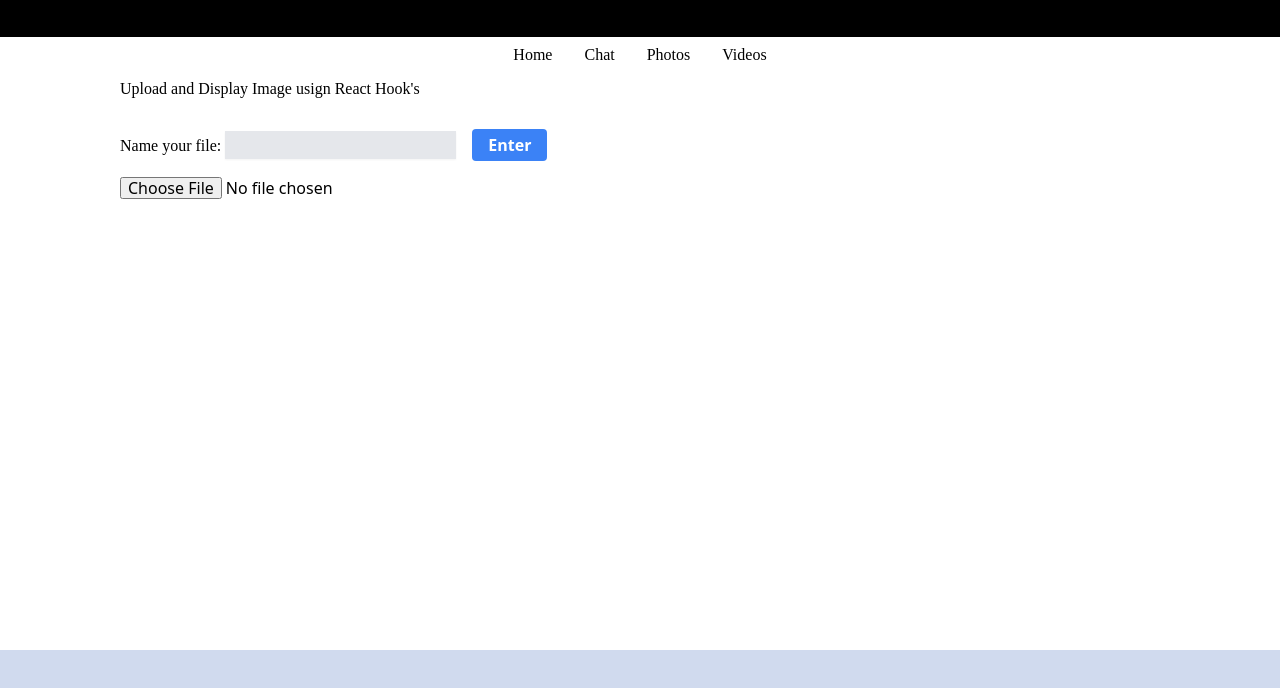
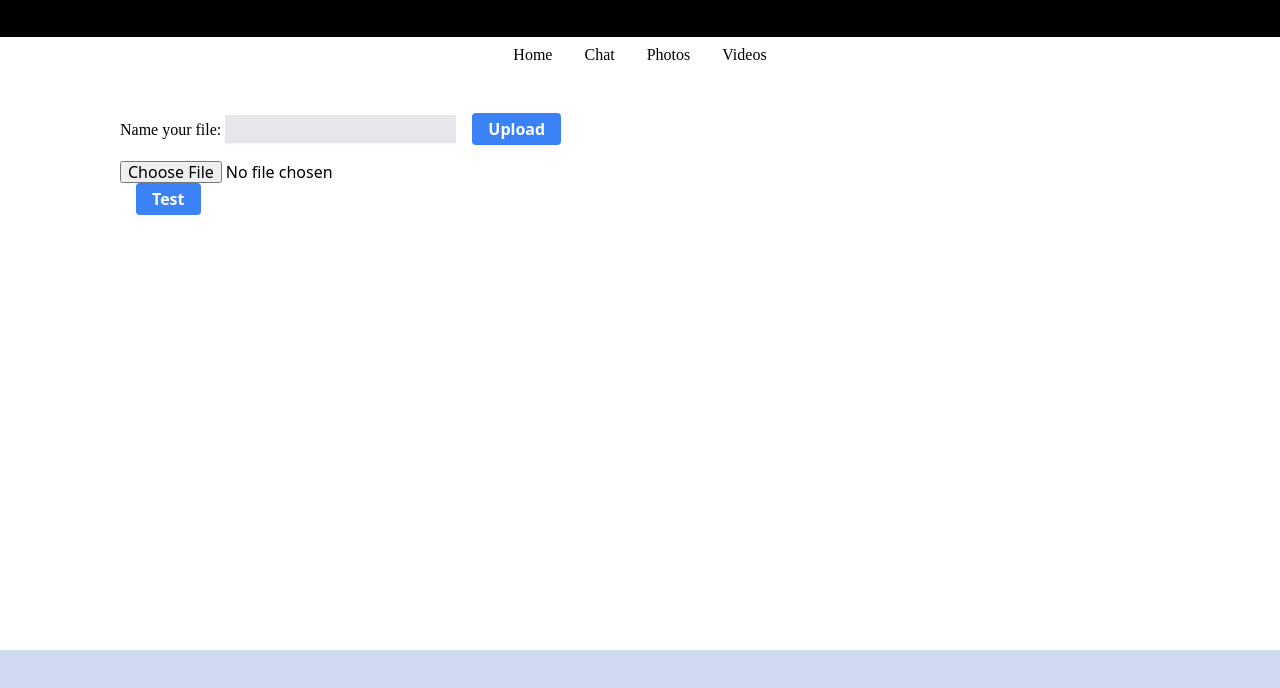
Before and after one commit to Enowiz777/community-app.v1, a React (Create React App) app: page /photos in a window 1280 px wide. Shown: the top 688 px of the page. Built offline with nearby package versions, Linux system fonts and the light colour scheme.

Commit message:
20230502

```diff
--- a/src/Components/photos.js
+++ b/src/Components/photos.js
@@ -1,48 +1,93 @@
 import React, { useState, useEffect } from "react";
 import {v4 as uuidv4} from 'uuid';
 import {storage } from "../BE/firebase";
-import { ref, uploadBytes } from "firebase/storage";
+import { ref, uploadBytes, listAll  } from "firebase/storage";
 
 const Photos = () => {
+
+    // store the file object that user upload.
     const [selectedImage, setSelectedImage] = useState(null);
+    // store the filename that user input.
     const [filename, setFilename] = useState(null);
+    // send success message when the picture gets uploaded to the firebase storage.
+    const [uploaded, setUploaded ] = useState(false);
 
-    const storageRef = ref(storage, 'some-child');
-
+    // receive each key that users input and set it to a filename state.
     const handleFilename = (event) => {
         const {
             target: {value}
         } = event;
         setFilename(value);
-        console.log(filename);
-    }
-    function handleEnter (e) {
-        setFilename("");
+
     }
 
     const handleUpload = () => {
         setSelectedImage(null)
-        console.log(URL.createObjectURL(selectedImage));
-        console.log(selectedImage.name);
-        // uploadBytes(storageRef, selectedImage).then((snapshot) => {
-        //     console.log('Uploaded a blob or file!');
-        //   });
+        // create a reference of the upload (set the filename)
+        const storageRef = ref(storage, filename);
+        // upload the picture
+        uploadBytes(storageRef, selectedImage).then((snapshot) => {
+            setUploaded(true);
+          });
     }
+
+    function handleEnter (e) {
+        handleUpload();
+        setFilename("");
+    }
+
+
+    // handle Test
+    const handleTest = () => {
+        const listRef = ref(storage);
+        listAll(listRef)
+            .then((res) => {
+            res.prefixes.forEach((folderRef) => {
+                // All the prefixes under listRef.
+                // You may call listAll() recursively on them.
+                console.log(folderRef);
+            });
+            res.items.forEach((itemRef) => {
+                // All the items under listRef.
+                // console.log(itemRef);
+                console.log(itemRef);
+            });
+            }).catch((error) => {
+            // Uh-oh, an error occurred!
+            });
+    }
+
+
     return(
         <div>
-        <h1>Upload and Display Image usign React Hook's</h1>
-
-        {selectedImage && (
+        {/*
+        // show the preview of the image that you will upload.
+        selectedImage && (
           <div>
+            <h1>Preview of the image that you will upload.</h1>
             <img
               alt="not found"
               width={"250px"}
               src={URL.createObjectURL(selectedImage)}
             />
             <br />
-            <button onClick={handleUpload}>Remove</button>
           </div>
-        )}
+        ) */}
+        {
+           selectedImage ?
+
+           (<div>
+           <h1>Preview of the image that you will upload.</h1>
+           <img
+             alt="not found"
+             width={"250px"}
+             src={URL.createObjectURL(selectedImage)}
+           />
+           <br />
+         </div>) : <div></div>
+        }
+
+
         <br />
         <br />
         <form>
@@ -54,7 +99,7 @@ const Photos = () => {
                 onChange={handleFilename}
                 value={filename}
             />
-            <input className="btn btn-blue ml-4" type="button" value="Enter" onClick={handleEnter}/>
+            <input className="btn btn-blue ml-4" type="button" value="Upload" onClick={handleEnter}/>
             <br />
             <br />
             <input
@@ -63,9 +108,19 @@ const Photos = () => {
                 onChange={(event) => {
                     console.log(event.target.files[0]);
                     setSelectedImage(event.target.files[0]);
+                    setUploaded(false);
             }}
             />
         </form>
+        {
+            uploaded &&
+            (
+                <div>
+                    Image is uploaded ! :)
+                </div>
+            )
+        }
+        <input className="btn btn-blue ml-4" type="button" value="Test" onClick={handleTest}/>
 
 
 
```
Also changed, not shown: 1 other file (tests, documents, lock files or other folders).
